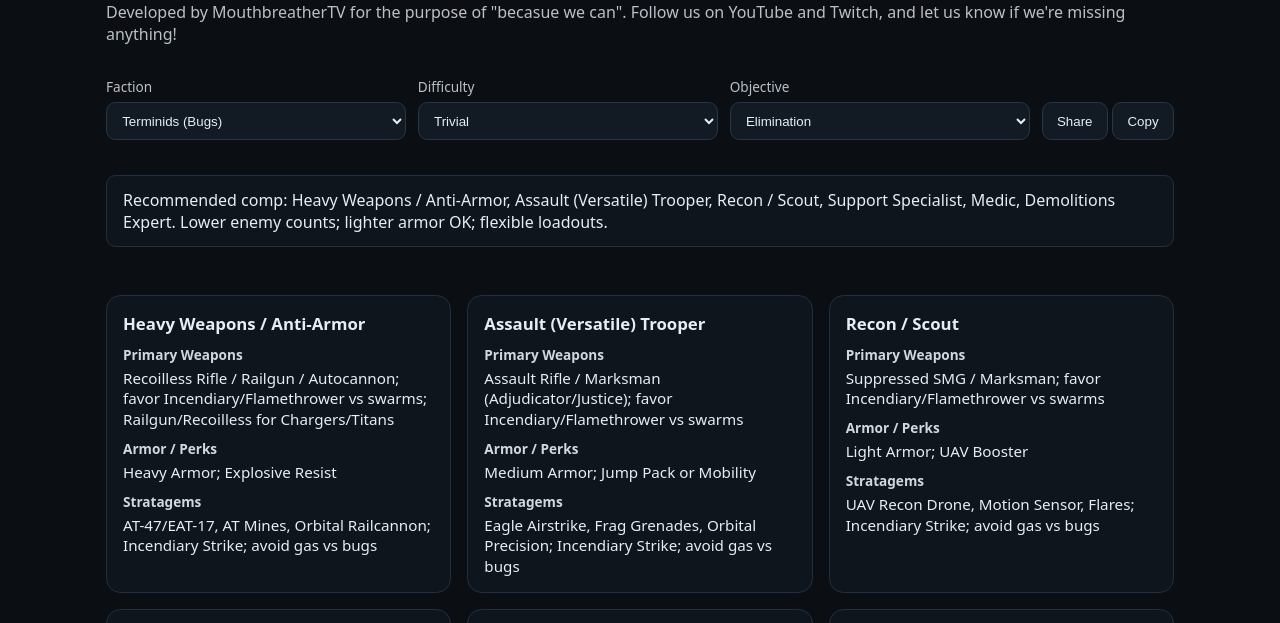
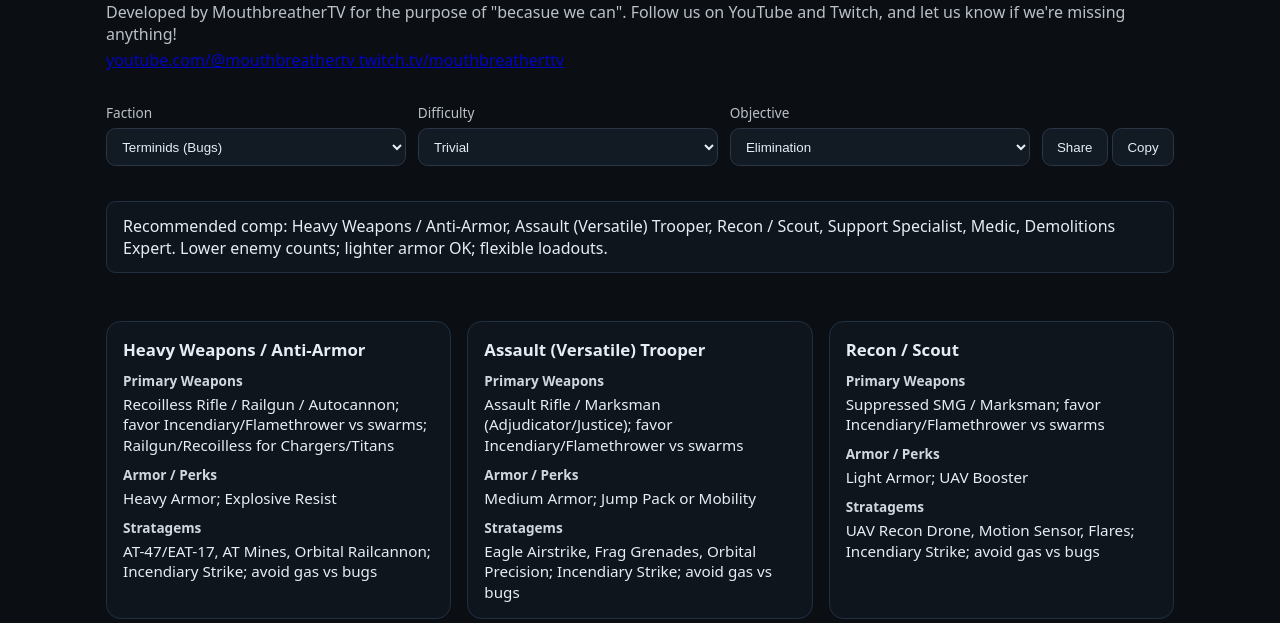
Before and after one commit to GarrickWoods/helldivers2-loadout-finder, a plain HTML site: page index.html in a window 1280 px wide. Shown: the part 119-742 px from the top of the page. Drawn offline with Linux system fonts and the light colour scheme.

Commit message:
Add Twitch link to footer; enhance developer credit section

```diff
--- a/index.html
+++ b/index.html
@@ -15,6 +15,12 @@
     <h1>Helldivers 2 Loadout Finder</h1>
     <p class="sub">Choose <strong>Faction</strong>, <strong>Difficulty</strong>, and <strong>Objective</strong> to get a <strong>6‑class</strong> squad with full loadouts.</p>
     <p class="sub">Developed by MouthbreatherTV for the purpose of "becasue we can". Follow us on YouTube and Twitch, and let us know if we're missing anything!</p>
+    <p class="sub">
+      <a href="https://www.youtube.com/@mouthbreathertv" target="_blank" rel="noopener">
+        youtube.com/@mouthbreathertv <a href="https://www.twitch.tv/mouthbreatherttv" target="_blank" rel="noopener">
+          twitch.tv/mouthbreatherttv
+      </a>
+    </p>
   </header>
 
   <section class="container controls">
```
